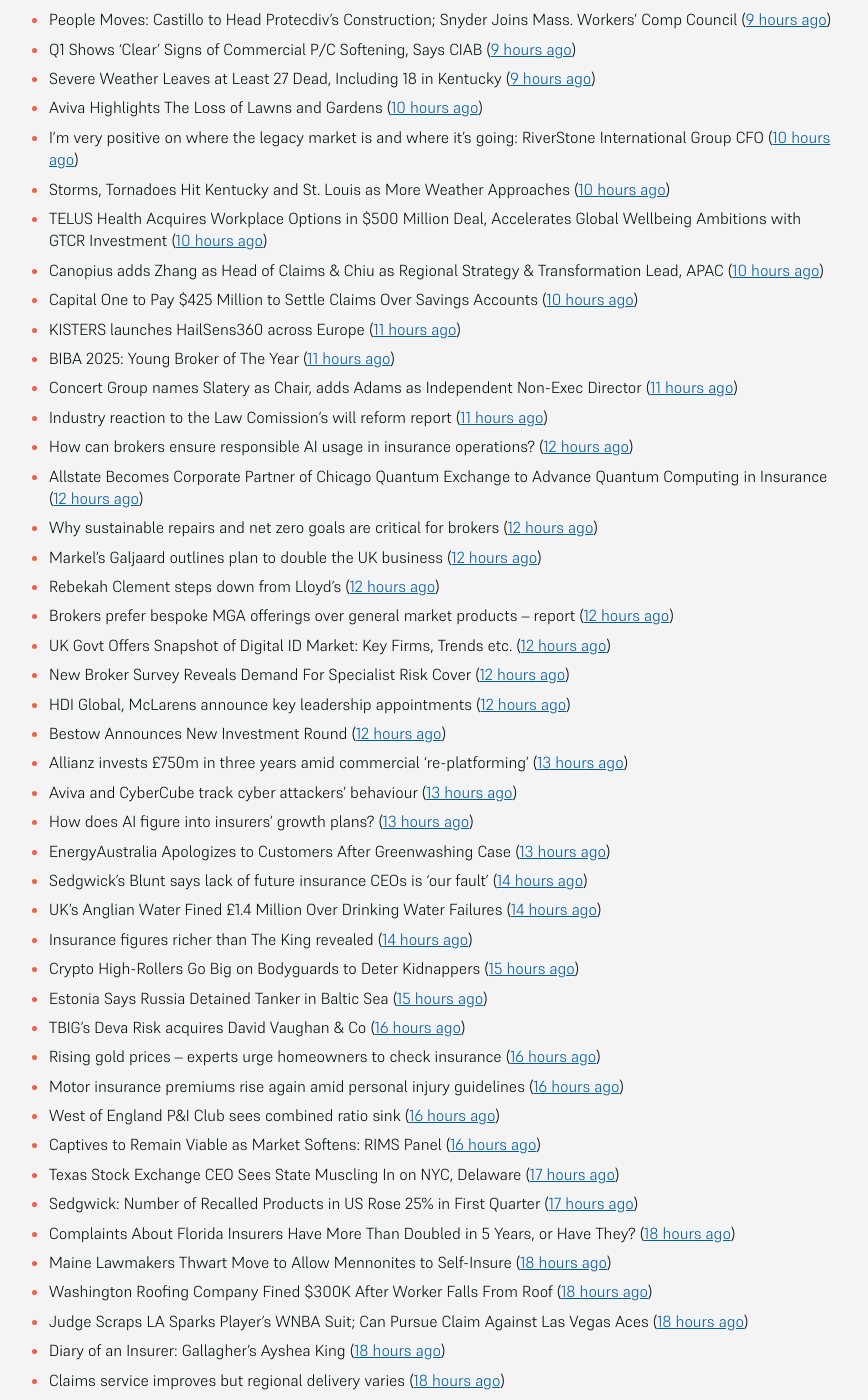
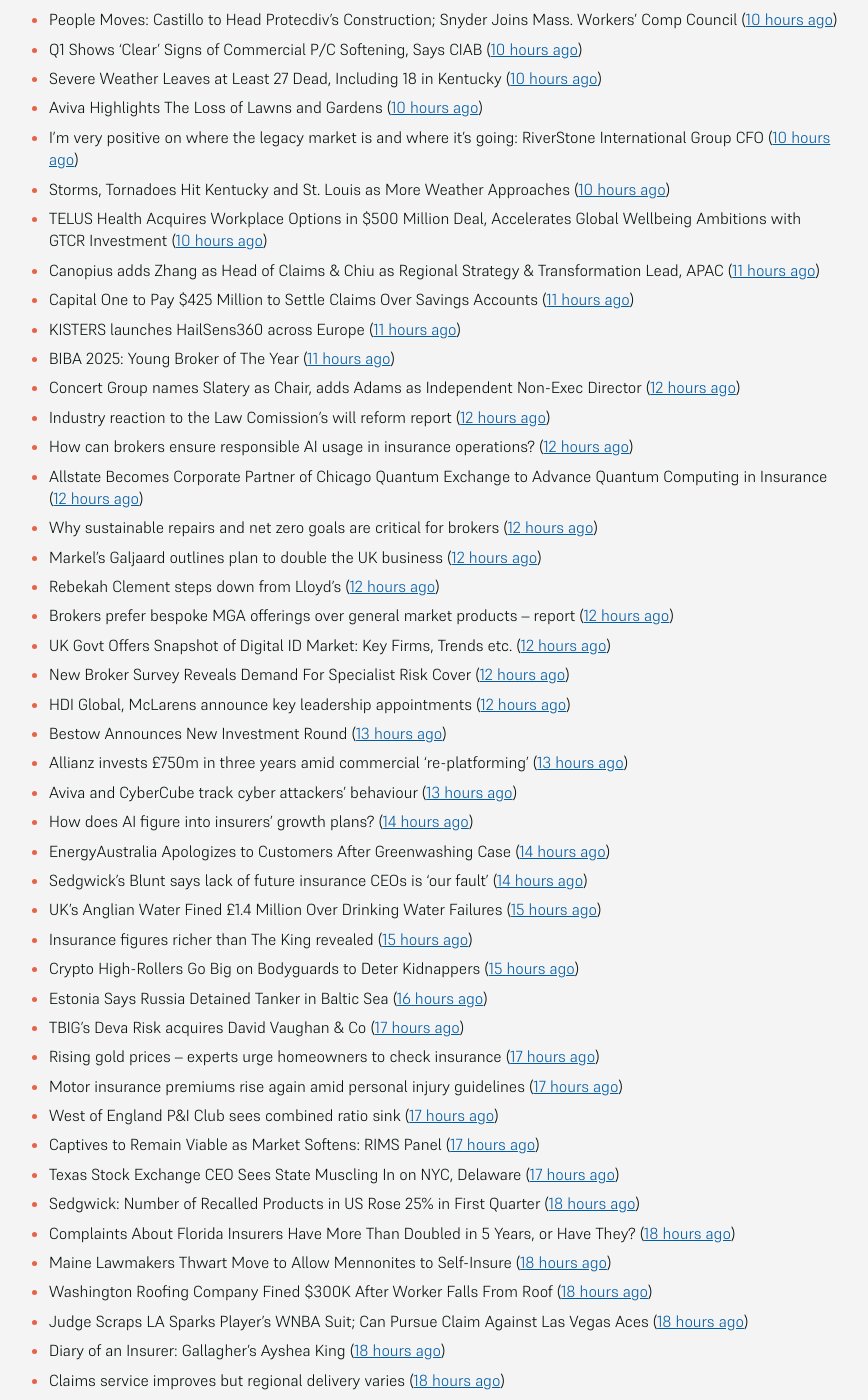
Before and after one commit to mat-0/feeds.thechels.uk, a Jekyll site: the page built from index.md, in a window 1280 px wide and 1400 px high, scrolled down 795 px. Shown: the whole window, without its empty margins (215-1083 px from the left). Built offline with Jekyll 4.4.1, drawn with Linux system fonts in a browser that asks for light colours; some of the changed text lies outside the part shown.

Commit message:
New Feed

```diff
--- a/index.md
+++ b/index.md
@@ -8,37 +8,37 @@ description: Latest Updates
 [Get this as an RSS feed](/feed.rss)
 
 <!-- news_marker starts -->
-- AI data management crucial for insurers' compliance ([2 hours ago](https://www.dig-in.com/news/ai-data-management-crucial-for-insurers-compliance))
+- AI data management crucial for insurers' compliance ([3 hours ago](https://www.dig-in.com/news/ai-data-management-crucial-for-insurers-compliance))
 - Strategies for navigating regulatory changes in a digital landscape ([3 hours ago](https://www.dig-in.com/opinion/strategies-for-navigating-federal-and-state-regulations))
-- California Commissioner Launches Smoke Claims & Remediation Task Force ([4 hours ago](https://www.insurancejournal.com/news/west/2025/05/19/824395.htm))
+- California Commissioner Launches Smoke Claims & Remediation Task Force ([5 hours ago](https://www.insurancejournal.com/news/west/2025/05/19/824395.htm))
 - Turbulent Waters May Have Been Factor in Mexican Ship’s Crash Into Brooklyn Bridge ([5 hours ago](https://www.insurancejournal.com/news/east/2025/05/19/824334.htm))
-- Despite Backlash From Trump, DEI Hasn’t Disappeared at US Companies ([6 hours ago](https://www.insurancejournal.com/news/national/2025/05/19/824379.htm))
-- Fire Destroys Mansion on a Former Louisiana Sugar Plantation ([6 hours ago](https://www.insurancejournal.com/news/southcentral/2025/05/19/824378.htm))
+- Despite Backlash From Trump, DEI Hasn’t Disappeared at US Companies ([7 hours ago](https://www.insurancejournal.com/news/national/2025/05/19/824379.htm))
+- Fire Destroys Mansion on a Former Louisiana Sugar Plantation ([7 hours ago](https://www.insurancejournal.com/news/southcentral/2025/05/19/824378.htm))
 - Aon and Moody’s expand reinsurance casualty collaboration ([7 hours ago](https://www.reinsurancene.ws/aon-and-moodys-expand-reinsurance-casualty-collaboration/))
-- Boroughs appointed Vice Chairman of Chubb Group, Hogan promoted to CIO ([7 hours ago](https://www.reinsurancene.ws/boroughs-appointed-vice-chairman-of-chubb-group-hogan-promoted-to-cio/))
+- Boroughs appointed Vice Chairman of Chubb Group, Hogan promoted to CIO ([8 hours ago](https://www.reinsurancene.ws/boroughs-appointed-vice-chairman-of-chubb-group-hogan-promoted-to-cio/))
 - April investments highlight growing appetite for China’s re/insurance sector ([8 hours ago](https://www.reinsurancene.ws/april-investments-highlight-growing-appetite-for-chinas-re-insurance-sector/))
 - Zurich targeting 30% SME growth in 2025 ([8 hours ago](https://www.postonline.co.uk/news/7957779/zurich-targeting-30-sme-growth-in-2025))
 - Aviva Partners with CyberCube to Enhance Cyber Threat Detection and Exposure Management ([8 hours ago](https://www.insurtechinsights.com/aviva-partners-with-cybercube-to-enhance-cyber-threat-detection-and-exposure-management/))
 - M&S’ Slow Recovery From Cyberattack Puts it at Risk of Lasting Damage ([8 hours ago](https://www.insurancejournal.com/news/international/2025/05/19/824356.htm))
 - New Partnership Aims to Boost In-Car Chip Security ([8 hours ago](https://insurance-edge.net/2025/05/19/new-partnership-aims-to-boost-in-car-chip-security/))
-- Aon appoints Neil Maynard as Chief Broking Officer, Aviation ([8 hours ago](https://www.reinsurancene.ws/aon-appoints-neil-maynard-as-chief-broking-officer-aviation/))
+- Aon appoints Neil Maynard as Chief Broking Officer, Aviation ([9 hours ago](https://www.reinsurancene.ws/aon-appoints-neil-maynard-as-chief-broking-officer-aviation/))
 - VIG bids for majority stake in Moldasig ([9 hours ago](https://www.reinsurancene.ws/vig-bids-for-majority-stake-in-moldasig/))
 - UK Legal Aid Hack Includes ‘Significant Amount’ of Personal Data ([9 hours ago](https://www.insurancejournal.com/news/international/2025/05/19/824353.htm))
-- Inigo, Johnson & Johnson backed Motion Specialty becomes Lloyd’s coverholder ([9 hours ago](https://www.reinsurancene.ws/inigo-johnson-johnson-backed-motion-specialty-becomes-lloyds-coverholder/))
-- How Aviva is redefining mid-market support ([9 hours ago](https://www.insurancebusinessmag.com/uk/news/breaking-news/how-aviva-is-redefining-midmarket-support-535375.aspx))
-- People Moves: Castillo to Head Protecdiv’s Construction; Snyder Joins Mass. Workers’ Comp Council ([9 hours ago](https://www.insurancejournal.com/news/east/2025/05/19/823716.htm))
-- Q1 Shows ‘Clear’ Signs of Commercial P/C Softening, Says CIAB ([9 hours ago](https://www.insurancejournal.com/news/national/2025/05/19/824328.htm))
-- Severe Weather Leaves at Least 27 Dead, Including 18 in Kentucky ([9 hours ago](https://www.insurancejournal.com/news/southeast/2025/05/19/824341.htm))
+- Inigo, Johnson & Johnson backed Motion Specialty becomes Lloyd’s coverholder ([10 hours ago](https://www.reinsurancene.ws/inigo-johnson-johnson-backed-motion-specialty-becomes-lloyds-coverholder/))
+- How Aviva is redefining mid-market support ([10 hours ago](https://www.insurancebusinessmag.com/uk/news/breaking-news/how-aviva-is-redefining-midmarket-support-535375.aspx))
+- People Moves: Castillo to Head Protecdiv’s Construction; Snyder Joins Mass. Workers’ Comp Council ([10 hours ago](https://www.insurancejournal.com/news/east/2025/05/19/823716.htm))
+- Q1 Shows ‘Clear’ Signs of Commercial P/C Softening, Says CIAB ([10 hours ago](https://www.insurancejournal.com/news/national/2025/05/19/824328.htm))
+- Severe Weather Leaves at Least 27 Dead, Including 18 in Kentucky ([10 hours ago](https://www.insurancejournal.com/news/southeast/2025/05/19/824341.htm))
 - Aviva Highlights The Loss of Lawns and Gardens ([10 hours ago](https://insurance-edge.net/2025/05/19/aviva-highlights-the-loss-of-lawns-and-gardens/))
 - I’m very positive on where the legacy market is and where it’s going: RiverStone International Group CFO ([10 hours ago](https://www.reinsurancene.ws/im-very-positive-on-where-the-legacy-market-is-and-where-its-going-riverstone-international-group-cfo/))
 - Storms, Tornadoes Hit Kentucky and St. Louis as More Weather Approaches ([10 hours ago](https://www.insurancejournal.com/news/southeast/2025/05/19/824329.htm))
 - TELUS Health Acquires Workplace Options in $500 Million Deal, Accelerates Global Wellbeing Ambitions with GTCR Investment ([10 hours ago](https://www.insurtechinsights.com/telus-health-acquires-workplace-options-in-500-million-deal-accelerates-global-wellbeing-ambitions-with-gtcr-investment/))
-- Canopius adds Zhang as Head of Claims & Chiu as Regional Strategy & Transformation Lead, APAC ([10 hours ago](https://www.reinsurancene.ws/canopius-adds-zhang-as-head-of-claims-chiu-as-regional-strategy-transformation-lead-apac/))
-- Capital One to Pay $425 Million to Settle Claims Over Savings Accounts ([10 hours ago](https://www.insurancejournal.com/news/east/2025/05/19/824323.htm))
+- Canopius adds Zhang as Head of Claims & Chiu as Regional Strategy & Transformation Lead, APAC ([11 hours ago](https://www.reinsurancene.ws/canopius-adds-zhang-as-head-of-claims-chiu-as-regional-strategy-transformation-lead-apac/))
+- Capital One to Pay $425 Million to Settle Claims Over Savings Accounts ([11 hours ago](https://www.insurancejournal.com/news/east/2025/05/19/824323.htm))
 - KISTERS launches HailSens360 across Europe ([11 hours ago](https://www.reinsurancene.ws/kisters-launches-hailsens360-across-europe/))
 - BIBA 2025: Young Broker of The Year ([11 hours ago](https://insurance-edge.net/2025/05/19/biba-2025-young-broker-of-the-year/))
-- Concert Group names Slatery as Chair, adds Adams as Independent Non-Exec Director ([11 hours ago](https://www.reinsurancene.ws/concert-group-names-slatery-as-chair-adds-adams-as-independent-non-exec-director/))
-- Industry reaction to the Law Comission’s will reform report ([11 hours ago](https://ifamagazine.com/industry-reaction-to-the-law-comissions-will-reform-report/))
+- Concert Group names Slatery as Chair, adds Adams as Independent Non-Exec Director ([12 hours ago](https://www.reinsurancene.ws/concert-group-names-slatery-as-chair-adds-adams-as-independent-non-exec-director/))
+- Industry reaction to the Law Comission’s will reform report ([12 hours ago](https://ifamagazine.com/industry-reaction-to-the-law-comissions-will-reform-report/))
 - How can brokers ensure responsible AI usage in insurance operations? ([12 hours ago](https://www.insurancebusinessmag.com/uk/news/technology/how-can-brokers-ensure-responsible-ai-usage-in-insurance-operations-536137.aspx))
 - Allstate Becomes Corporate Partner of Chicago Quantum Exchange to Advance Quantum Computing in Insurance ([12 hours ago](https://www.insurtechinsights.com/allstate-becomes-corporate-partner-of-chicago-quantum-exchange-to-advance-quantum-computing-in-insurance/))
 - Why sustainable repairs and net zero goals are critical for brokers ([12 hours ago](https://www.insurancebusinessmag.com/uk/news/environmental/why-sustainable-repairs-and-net-zero-goals-are-critical-for-brokers-536136.aspx))
@@ -48,23 +48,23 @@ description: Latest Updates
 - UK Govt Offers Snapshot of Digital ID Market: Key Firms, Trends etc. ([12 hours ago](https://insurance-edge.net/2025/05/19/uk-govt-offers-snapshot-of-digital-id-market-key-firms-trends-etc/))
 - New Broker Survey Reveals Demand For Specialist Risk Cover ([12 hours ago](https://insurance-edge.net/2025/05/19/new-broker-survey-reveals-demand-for-specialist-risk-cover/))
 - HDI Global, McLarens announce key leadership appointments ([12 hours ago](https://www.insurancebusinessmag.com/uk/news/breaking-news/hdi-global-mclarens-announce-key-leadership-appointments-536132.aspx))
-- Bestow Announces New Investment Round ([12 hours ago](https://insurance-edge.net/2025/05/19/bestow-announces-new-investment-round/))
+- Bestow Announces New Investment Round ([13 hours ago](https://insurance-edge.net/2025/05/19/bestow-announces-new-investment-round/))
 - Allianz invests £750m in three years amid commercial ‘re-platforming’ ([13 hours ago](https://www.postonline.co.uk/news/7957771/allianz-invests-ps750m-in-three-years-amid-commercial-replatforming))
 - Aviva and CyberCube track cyber attackers’ behaviour ([13 hours ago](https://www.postonline.co.uk/news/7957778/aviva-and-cybercube-track-cyber-attackers-behaviour))
-- How does AI figure into insurers' growth plans? ([13 hours ago](https://www.dig-in.com/list/how-does-ai-figure-into-insurers-growth-plans))
-- EnergyAustralia Apologizes to Customers After Greenwashing Case ([13 hours ago](https://www.insurancejournal.com/news/international/2025/05/19/824194.htm))
+- How does AI figure into insurers' growth plans? ([14 hours ago](https://www.dig-in.com/list/how-does-ai-figure-into-insurers-growth-plans))
+- EnergyAustralia Apologizes to Customers After Greenwashing Case ([14 hours ago](https://www.insurancejournal.com/news/international/2025/05/19/824194.htm))
 - Sedgwick’s Blunt says lack of future insurance CEOs is ‘our fault’ ([14 hours ago](https://www.postonline.co.uk/news/7957772/sedgwicks-blunt-says-lack-of-future-insurance-ceos-is-our-fault))
-- UK’s Anglian Water Fined £1.4 Million Over Drinking Water Failures ([14 hours ago](https://www.insurancejournal.com/news/international/2025/05/19/824185.htm))
-- Insurance figures richer than The King revealed ([14 hours ago](https://www.postonline.co.uk/news/7957777/insurance-figures-richer-than-the-king-revealed))
+- UK’s Anglian Water Fined £1.4 Million Over Drinking Water Failures ([15 hours ago](https://www.insurancejournal.com/news/international/2025/05/19/824185.htm))
+- Insurance figures richer than The King revealed ([15 hours ago](https://www.postonline.co.uk/news/7957777/insurance-figures-richer-than-the-king-revealed))
 - Crypto High-Rollers Go Big on Bodyguards to Deter Kidnappers ([15 hours ago](https://www.insurancejournal.com/news/international/2025/05/19/824178.htm))
-- Estonia Says Russia Detained Tanker in Baltic Sea ([15 hours ago](https://www.insurancejournal.com/news/international/2025/05/19/824175.htm))
-- TBIG's Deva Risk acquires David Vaughan & Co ([16 hours ago](https://www.insurancebusinessmag.com/uk/news/breaking-news/tbigs-deva-risk-acquires-david-vaughan-and-co-536120.aspx))
-- Rising gold prices – experts urge homeowners to check insurance ([16 hours ago](https://www.insurancebusinessmag.com/uk/news/property-insurance/rising-gold-prices--experts-urge-homeowners-to-check-insurance-536119.aspx))
-- Motor insurance premiums rise again amid personal injury guidelines ([16 hours ago](https://www.insurancebusinessmag.com/uk/news/auto-motor/motor-insurance-premiums-rise-again-amid-personal-injury-guidelines-536118.aspx))
-- West of England P&I Club sees combined ratio sink ([16 hours ago](https://www.insurancebusinessmag.com/uk/news/marine/west-of-england-pandi-club-sees-combined-ratio-sink-536117.aspx))
-- Captives to Remain Viable as Market Softens: RIMS Panel ([16 hours ago](https://www.insurancejournal.com/news/national/2025/05/19/823940.htm))
+- Estonia Says Russia Detained Tanker in Baltic Sea ([16 hours ago](https://www.insurancejournal.com/news/international/2025/05/19/824175.htm))
+- TBIG's Deva Risk acquires David Vaughan & Co ([17 hours ago](https://www.insurancebusinessmag.com/uk/news/breaking-news/tbigs-deva-risk-acquires-david-vaughan-and-co-536120.aspx))
+- Rising gold prices – experts urge homeowners to check insurance ([17 hours ago](https://www.insurancebusinessmag.com/uk/news/property-insurance/rising-gold-prices--experts-urge-homeowners-to-check-insurance-536119.aspx))
+- Motor insurance premiums rise again amid personal injury guidelines ([17 hours ago](https://www.insurancebusinessmag.com/uk/news/auto-motor/motor-insurance-premiums-rise-again-amid-personal-injury-guidelines-536118.aspx))
+- West of England P&I Club sees combined ratio sink ([17 hours ago](https://www.insurancebusinessmag.com/uk/news/marine/west-of-england-pandi-club-sees-combined-ratio-sink-536117.aspx))
+- Captives to Remain Viable as Market Softens: RIMS Panel ([17 hours ago](https://www.insurancejournal.com/news/national/2025/05/19/823940.htm))
 - Texas Stock Exchange CEO Sees State Muscling In on NYC, Delaware ([17 hours ago](https://www.insurancejournal.com/news/southcentral/2025/05/19/824129.htm))
-- Sedgwick: Number of Recalled Products in US Rose 25% in First Quarter ([17 hours ago](https://www.insurancejournal.com/news/national/2025/05/19/824155.htm))
+- Sedgwick: Number of Recalled Products in US Rose 25% in First Quarter ([18 hours ago](https://www.insurancejournal.com/news/national/2025/05/19/824155.htm))
 - Complaints About Florida Insurers Have More Than Doubled in 5 Years, or Have They? ([18 hours ago](https://www.insurancejournal.com/news/southeast/2025/05/19/824138.htm))
 - Maine Lawmakers Thwart Move to Allow Mennonites to Self-Insure ([18 hours ago](https://www.insurancejournal.com/news/east/2025/05/19/824161.htm))
 - Washington Roofing Company Fined $300K After Worker Falls From Roof ([18 hours ago](https://www.insurancejournal.com/news/west/2025/05/19/823964.htm))
```
